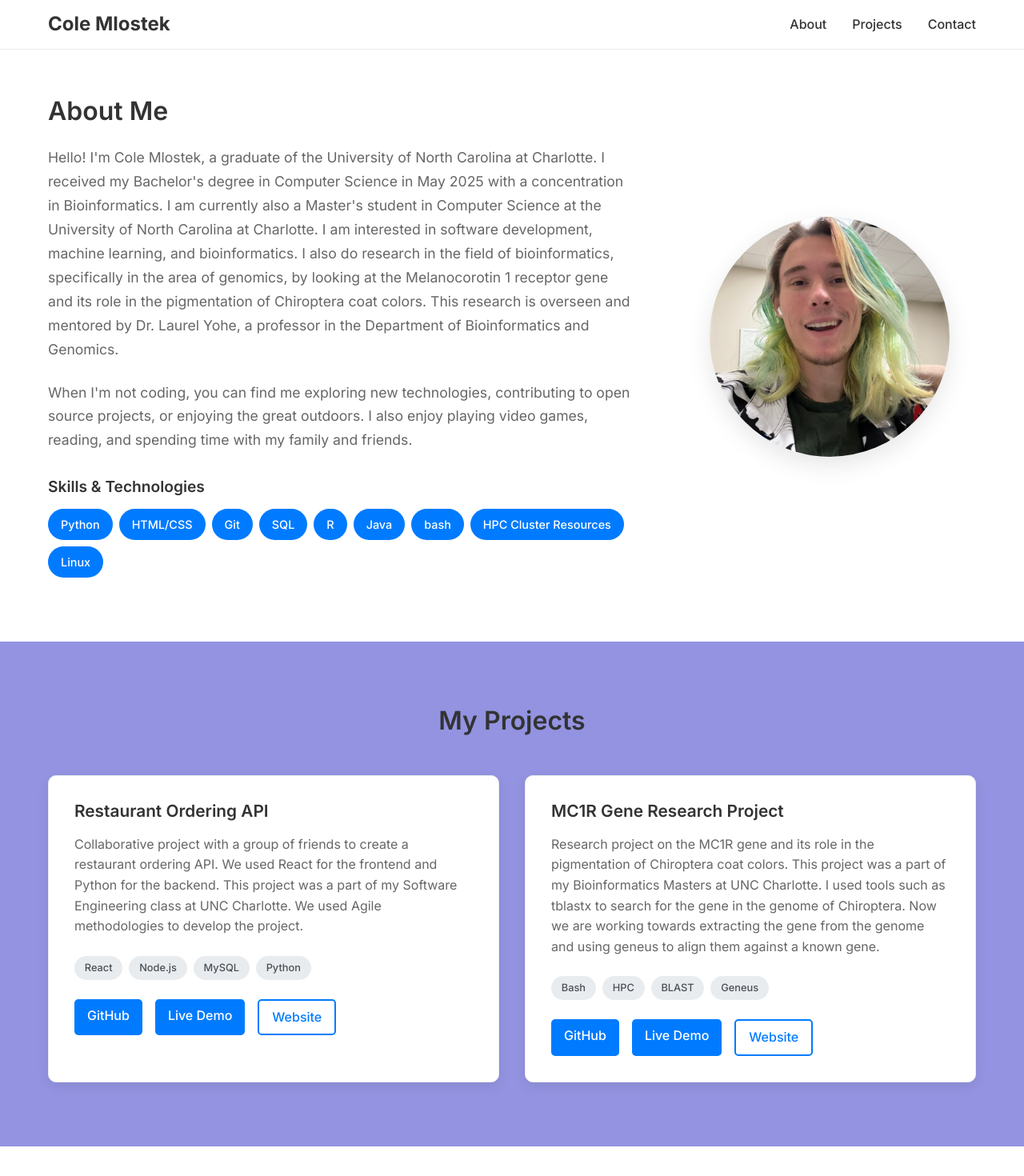
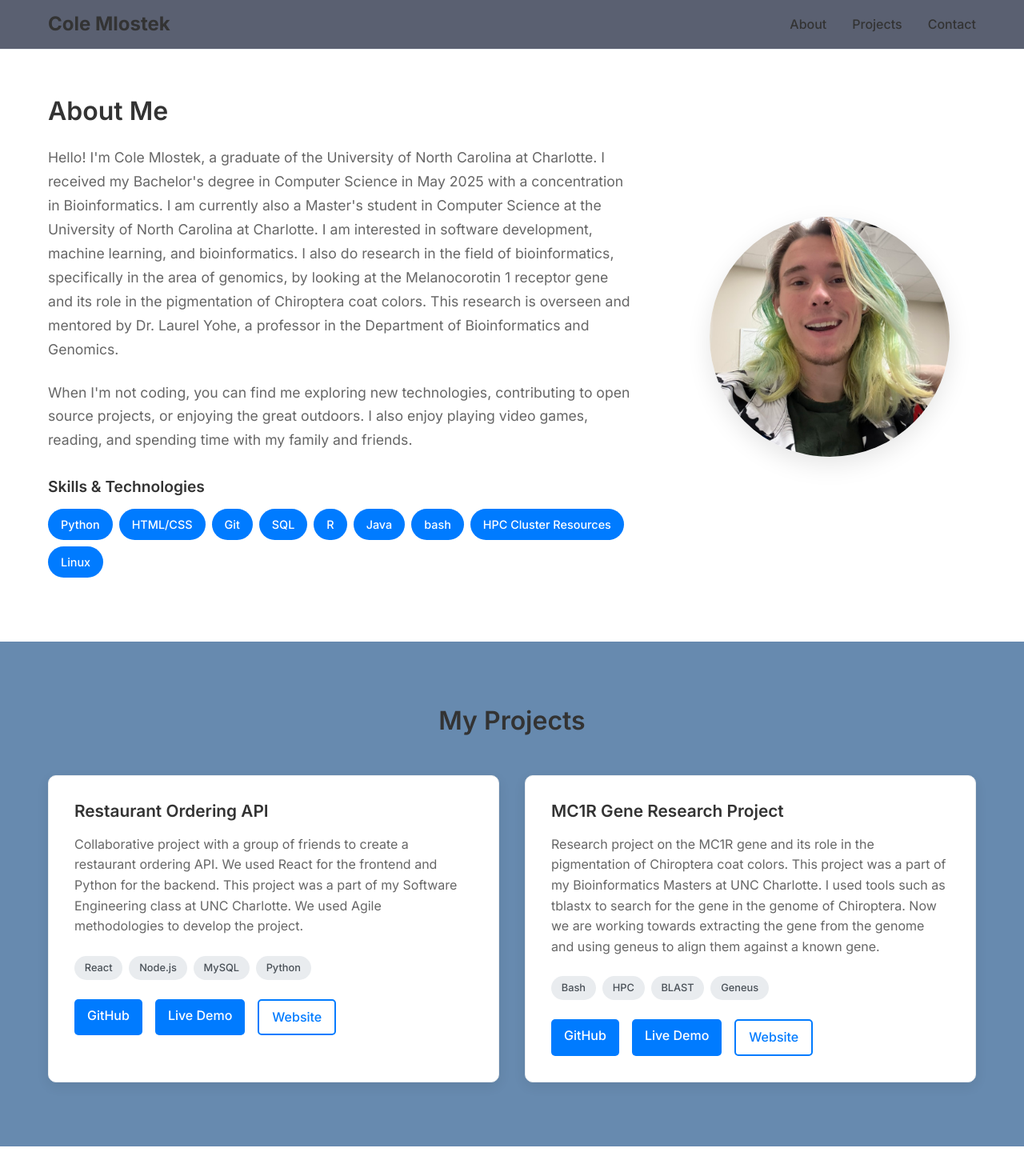
Before and after one commit to cmlostek/cmlostek.github.io, a React (Create React App) app: page / in a window 1280 px wide. Shown: the top 1470 px of the page at 80% size. Built offline with nearby package versions, Linux system fonts and the light colour scheme; the HTML template or start-up script is replaced by a standard one.

Commit message:
change bg 2

```diff
--- a/src/App.css
+++ b/src/App.css
@@ -15,7 +15,7 @@ section {
 }
 
 section:nth-child(even) {
-  background-color: #9393e1;
+  background-color: #678aaf;
 }
 
 /* Smooth scrolling for anchor links */
--- a/src/components/Header.css
+++ b/src/components/Header.css
@@ -4,7 +4,7 @@
   top: 0;
   left: 0;
   right: 0;
-  background-color: rgba(255, 255, 255, 0.95);
+  background-color: rgba(82, 88, 106, 0.95);
   backdrop-filter: blur(10px);
   border-bottom: 1px solid #e9ecef;
   z-index: 1000;
```
Also changed, not shown: 6 other files (tests, documents, lock files or other folders).
